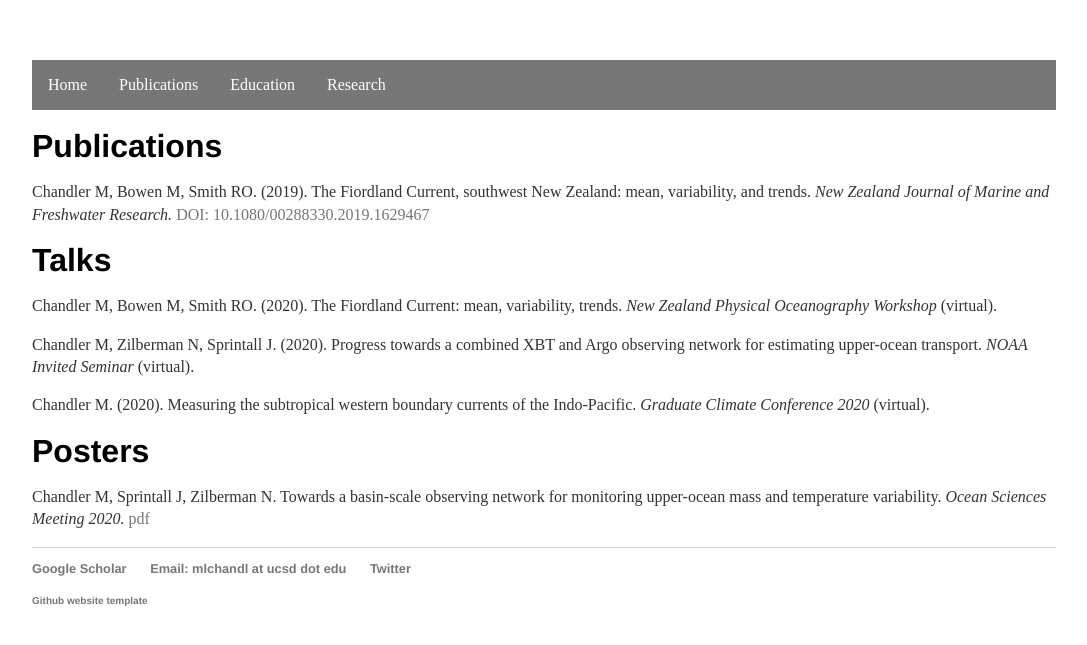
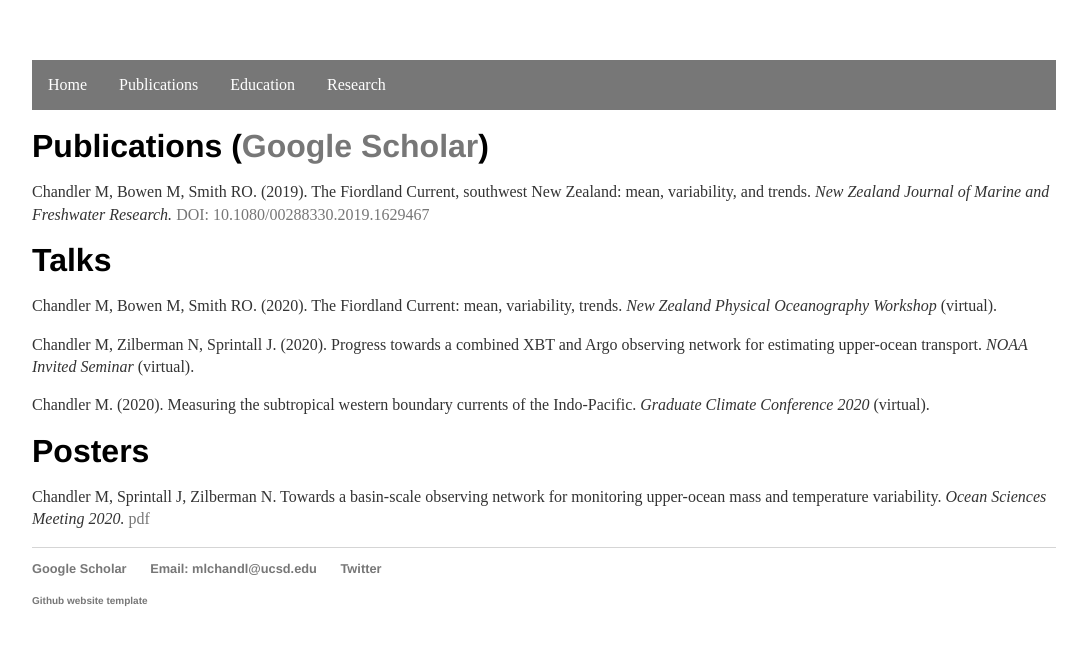
Before and after one commit to mlchandler/mlchandler.github.io, a Jekyll site: the page built from publications/index.html, in a window 1280 px wide. Shown: the top 645 px of the page, without its empty margins (96-1183 px from the left). Built offline with Jekyll 4.4.1, drawn with Linux system fonts in a browser that asks for light colours.

Commit message:
Google scholar

```diff
--- a/_layouts/default.html
+++ b/_layouts/default.html
@@ -29,7 +29,7 @@
   <footer>
    <ul>
    <li><a href="https://scholar.google.com/citations?user=w3B4oXkAAAAJ">Google Scholar</a></li>
-   <li>Email: mlchandl at ucsd dot edu</a></li>
+   <li>Email: mlchandl@ucsd.edu</a></li>
    <li><a href="https://twitter.com/nz_mitch_">Twitter</a></li>
    </ul>
 
--- a/publications/index.html
+++ b/publications/index.html
@@ -5,7 +5,7 @@ title: Publications - Mitchell Chandler
 
 <div class="about">
 
-<h2>Publications</h2>
+<h2>Publications (<a href="https://scholar.google.com/citations?user=w3B4oXkAAAAJ">Google Scholar</a>)</h2>
 <p>
 Chandler M, Bowen M, Smith RO. (2019). The Fiordland Current, southwest New Zealand: mean, variability, and trends. <i>New Zealand Journal of Marine and Freshwater Research.</i> <a href="https://tandfonline.com/doi/10.1080/00288330.2019.1629467">DOI: 10.1080/00288330.2019.1629467</a>
 </p>
```
